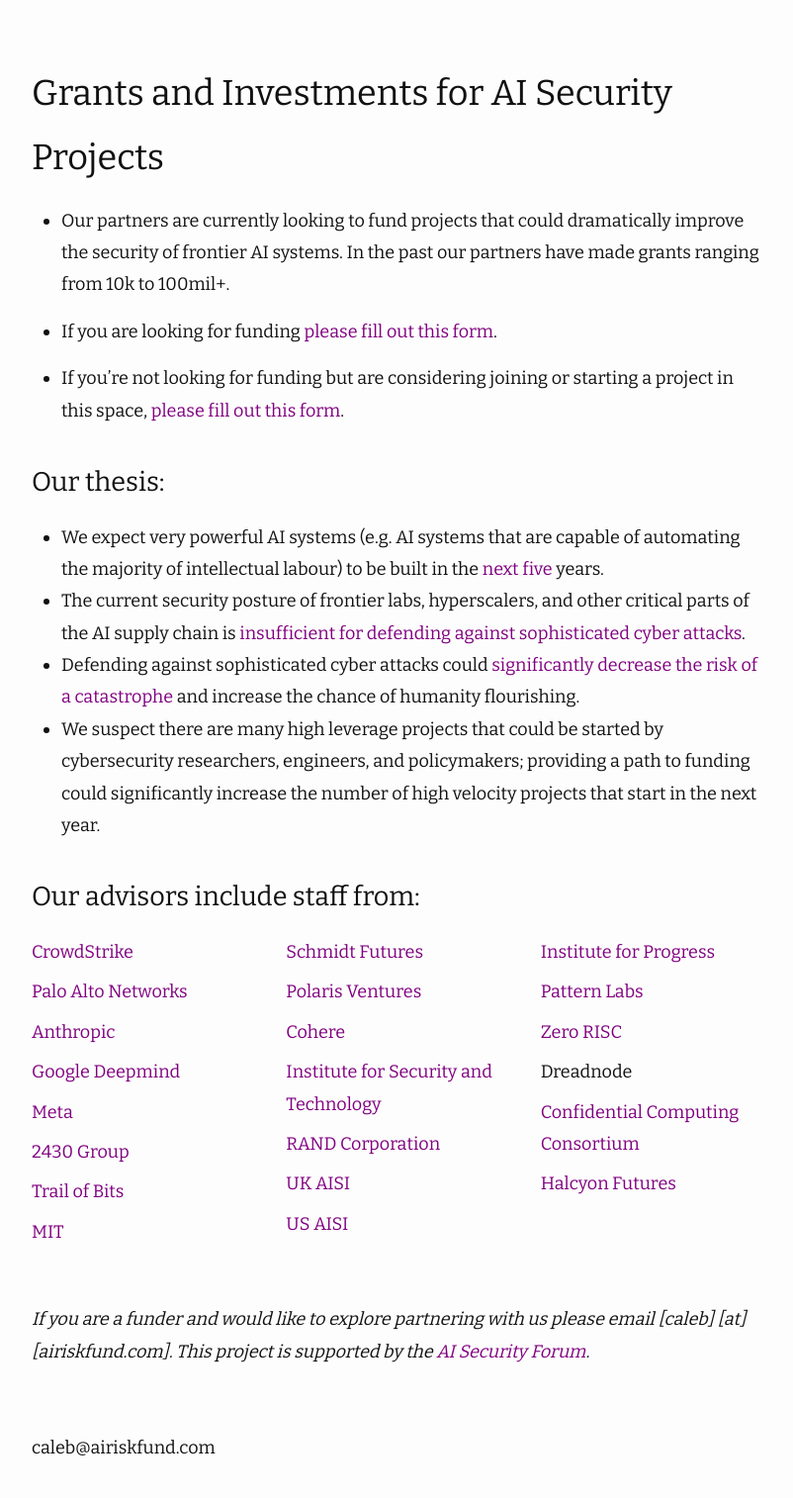
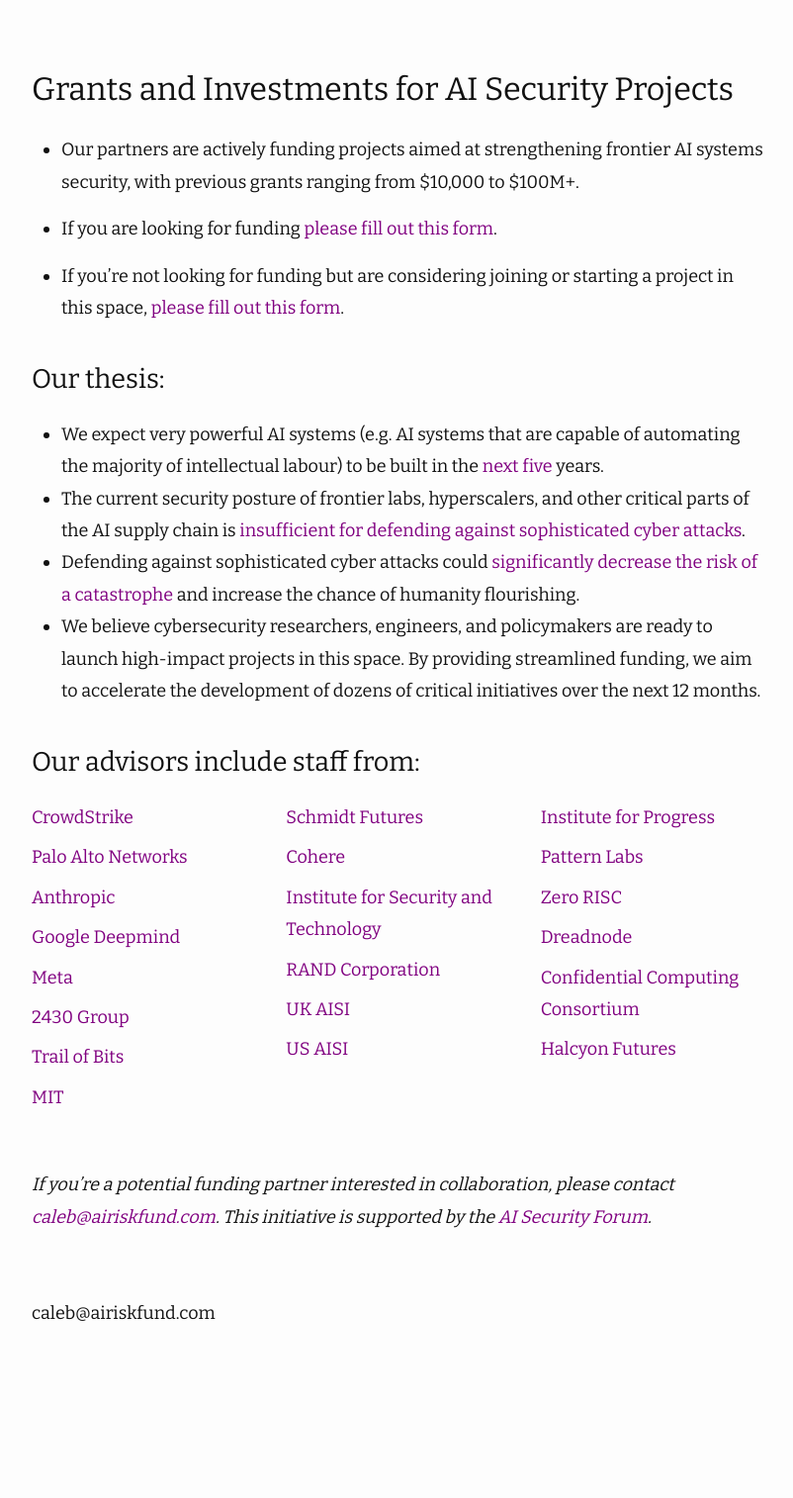
Before and after one commit to Calebp98/aisecuritygrants, a Jekyll site: the page built from index.markdown, in a window 1280 px wide. Shown: the whole page at 99% size, without its empty margins (238-1040 px from the left). Built offline with Jekyll 4.4.1, drawn with Linux system fonts in a browser that asks for light colours; nearby versions of some CDN libraries; after the commit the page ends 1378 px from its top, so only the background shows below that.

Commit message:
made h1 slightly smaller

```diff
--- a/assets/css/main.scss
+++ b/assets/css/main.scss
@@ -13,7 +13,9 @@ a {
     }
 }
 
-// ... existing code ...
+h1 {
+    font-size: 1.8em;  // Adjust this value as needed - default is typically 2em
+  }
 
 .advisor-grid {
     display: grid;
--- a/index.markdown
+++ b/index.markdown
@@ -4,7 +4,7 @@ layout: default
 
 # Grants and Investments for AI Security Projects
 
-- Our partners are currently looking to fund projects that could dramatically improve the security of frontier AI systems. In the past our partners have made grants ranging from 10k to 100mil+.
+- Our partners are actively funding projects aimed at strengthening frontier AI systems security, with previous grants ranging from $10,000 to $100M+.
 
 - If you are looking for funding [please fill out this form](#).
 
@@ -15,7 +15,7 @@ layout: default
 - We expect very powerful AI systems (e.g. AI systems that are capable of automating the majority of intellectual labour) to be built in the [next](https://milesbrundage.substack.com/p/times-up-for-ai-policy) [five](https://www.lesswrong.com/posts/K2D45BNxnZjdpSX2j/ai-timelines) years.
 - The current security posture of frontier labs, hyperscalers, and other critical parts of the AI supply chain is [insufficient for defending against sophisticated cyber attacks](https://www.rand.org/pubs/research_reports/RRA2849-1.html).
 - Defending against sophisticated cyber attacks could [significantly decrease the risk of a catastrophe](https://www.cold-takes.com/racing-through-a-minefield-the-ai-deployment-problem/) and increase the chance of humanity flourishing.
-- We suspect there are many high leverage projects that could be started by cybersecurity researchers, engineers, and policymakers; providing a path to funding could significantly increase the number of high velocity projects that start in the next year.
+- We believe cybersecurity researchers, engineers, and policymakers are ready to launch high-impact projects in this space. By providing streamlined funding, we aim to accelerate the development of dozens of critical initiatives over the next 12 months.
 
 ## Our advisors include staff from:
 
@@ -33,7 +33,6 @@ layout: default
 
   <ul>
     <li><a href="https://www.schmidtfutures.com">Schmidt Futures</a></li>
-    <li><a href="https://polaris-ventures.org/grants/">Polaris Ventures</a></li>
     <li><a href="https://cohere.ai">Cohere</a></li>
     <li><a href="https://securityandtechnology.org/">Institute for Security and Technology</a></li>
     <li><a href="https://www.rand.org">RAND Corporation</a></li>
@@ -45,10 +44,10 @@ layout: default
     <li><a href="https://progress.institute">Institute for Progress</a></li>
     <li><a href="https://www.patternlabs.co">Pattern Labs</a></li>
     <li><a href="https://risczero.com">Zero RISC</a></li>
-    <li>Dreadnode</li>
+    <li><a href="https://www.dreadnode.io/">Dreadnode</a></li>
     <li><a href="https://confidentialcomputing.io">Confidential Computing Consortium</a></li>
     <li><a href="https://halcyonfutures.org/">Halcyon Futures</a></li>
   </ul>
 </div>
 
-_If you are a funder and would like to explore partnering with us please email [caleb] [at] [airiskfund.com]. This project is supported by the [AI Security Forum](aisecurity.forum)._
+_If you're a potential funding partner interested in collaboration, please contact [caleb@airiskfund.com](mailto:caleb@airiskfund.com). This initiative is supported by the [AI Security Forum](https://aisecurity.forum)._
```
